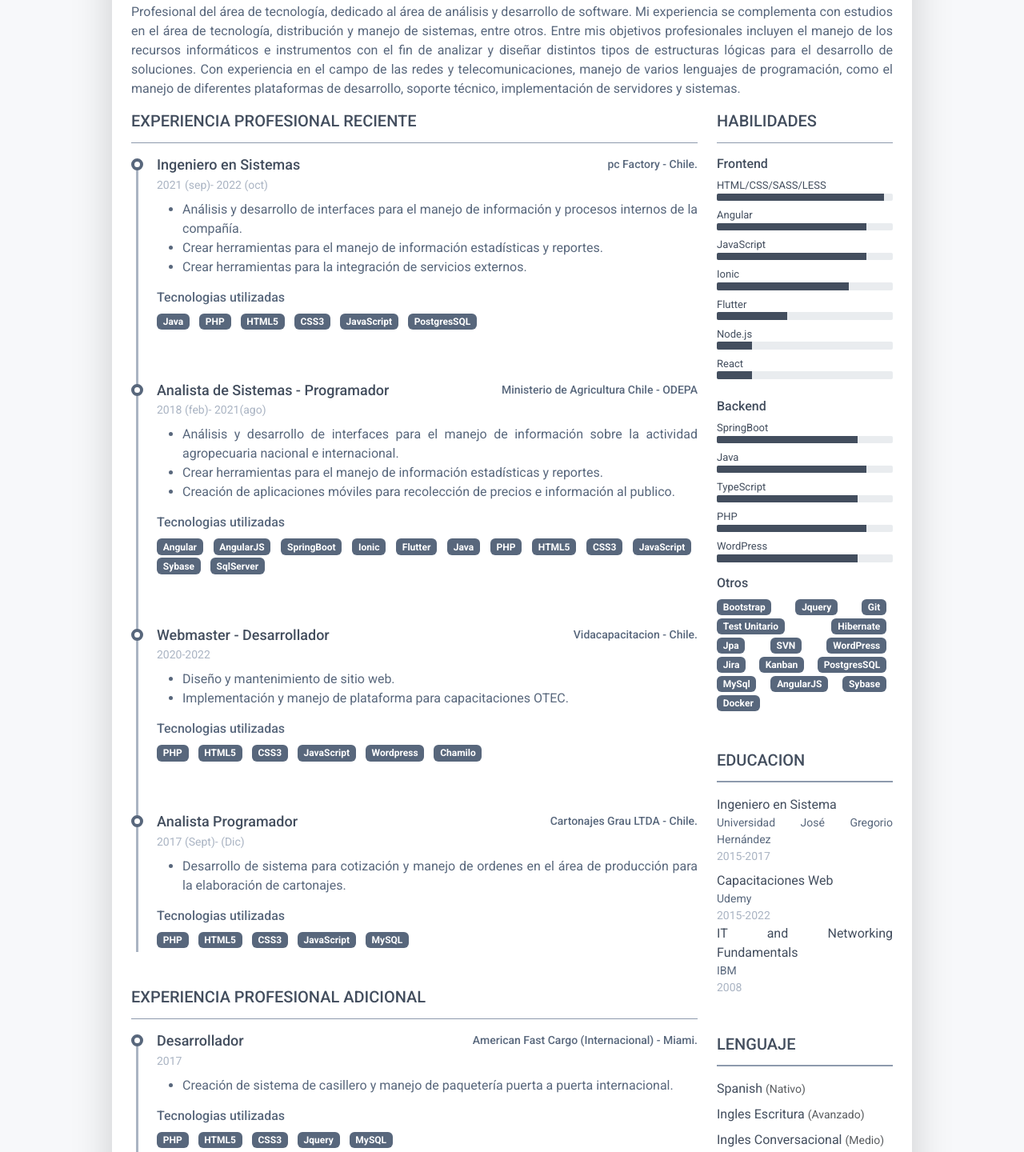
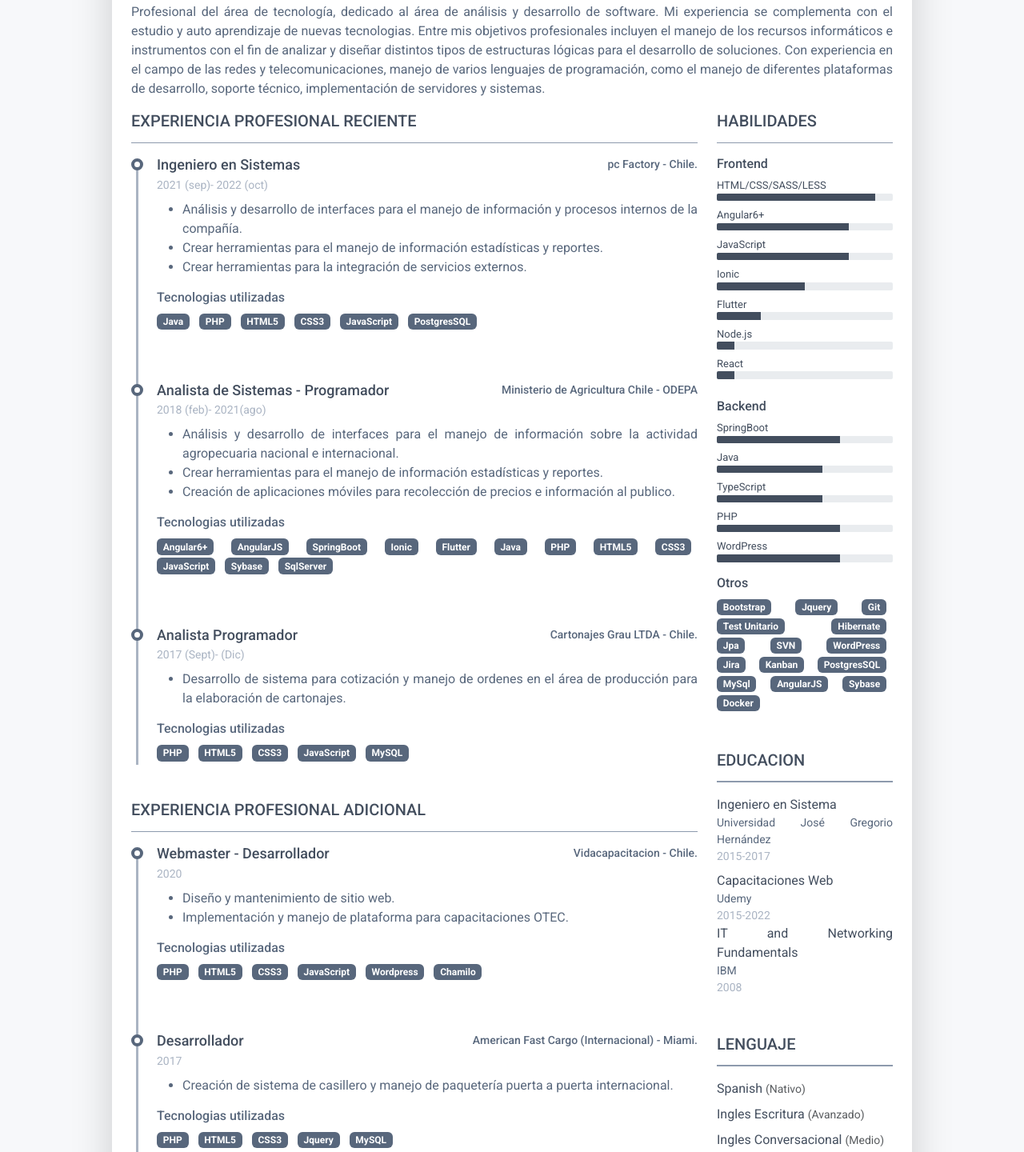
Before and after one commit to Cerik2005/cerik2005.github.io, a plain HTML site: page index.html in a window 1280 px wide. Shown: the part 519-1959 px from the top of the page at 80% size. Drawn offline with Linux system fonts and the light colour scheme.

Commit message:
Actualizacion de datos

```diff
--- a/index.html
+++ b/index.html
@@ -112,8 +112,7 @@
 					<div class="resume-section-content">
 						<p class="text-justify">Profesional del área de tecnología, dedicado al área de análisis y
 							desarrollo
-							de software. Mi experiencia se complementa con estudios en el
-							área de tecnología, distribución y manejo de sistemas, entre otros. Entre mis objetivos
+							de software. Mi experiencia se complementa con el estudio y auto aprendizaje de nuevas tecnologias. Entre mis objetivos
 							profesionales incluyen el manejo de los recursos informáticos e instrumentos con el fin de
 							analizar y diseñar distintos tipos de estructuras lógicas para el desarrollo de soluciones.
 							Con experiencia en el campo de las redes y telecomunicaciones, manejo de varios lenguajes de
@@ -187,7 +186,7 @@
 												utilizadas</h4>
 											<ul class="list-inline">
 												<li class="list-inline-item"><span
-														class="badge bg-secondary badge-pill">Angular</span></li>
+														class="badge bg-secondary badge-pill">Angular6+</span></li>
 												<li class="list-inline-item"><span
 														class="badge bg-secondary badge-pill">AngularJS</span></li>
 												<li class="list-inline-item"><span
@@ -213,38 +212,7 @@
 											</ul>
 										</div>
 									</article>
-									<article class="resume-timeline-item position-relative pb-5">
-										<div class="resume-timeline-item-header mb-2">
-											<div class="d-flex flex-column flex-md-row">
-												<h3 class="resume-position-title font-weight-bold mb-1">Webmaster -
-													Desarrollador</h3>
-												<div class="resume-company-name ms-auto">Vidacapacitacion - Chile.</div>
-											</div>
-											<div class="resume-position-time">2020-2022</div>
-										</div>
-										<div class="resume-timeline-item-desc">
-											<ul>
-												<li>Diseño y mantenimiento de sitio web.</li>
-												<li>Implementación y manejo de plataforma para capacitaciones OTEC.</li>
-											</ul>
-											<h4 class="resume-timeline-item-desc-heading font-weight-bold">Tecnologias
-												utilizadas</h4>
-											<ul class="list-inline">
-												<li class="list-inline-item"><span
-														class="badge bg-secondary badge-pill">PHP</span></li>
-												<li class="list-inline-item"><span
-														class="badge bg-secondary badge-pill">HTML5</span></li>
-												<li class="list-inline-item"><span
-														class="badge bg-secondary badge-pill">CSS3</span></li>
-												<li class="list-inline-item"><span
-														class="badge bg-secondary badge-pill">JavaScript</span></li>
-												<li class="list-inline-item"><span
-														class="badge bg-secondary badge-pill">Wordpress</span></li>
-												<li class="list-inline-item"><span
-														class="badge bg-secondary badge-pill">Chamilo</span></li>
-											</ul>
-										</div>
-									</article>
+
 									<article class="resume-timeline-item position-relative">
 										<div class="resume-timeline-item-header mb-2">
 											<div class="d-flex flex-column flex-md-row">
@@ -284,6 +252,38 @@
 								PROFESIONAL ADICIONAL</h2>
 							<div class="resume-section-content">
 								<div class="resume-timeline position-relative">
+									<article class="resume-timeline-item position-relative pb-5">
+										<div class="resume-timeline-item-header mb-2">
+											<div class="d-flex flex-column flex-md-row">
+												<h3 class="resume-position-title font-weight-bold mb-1">Webmaster -
+													Desarrollador</h3>
+												<div class="resume-company-name ms-auto">Vidacapacitacion - Chile.</div>
+											</div>
+											<div class="resume-position-time">2020</div>
+										</div>
+										<div class="resume-timeline-item-desc">
+											<ul>
+												<li>Diseño y mantenimiento de sitio web.</li>
+												<li>Implementación y manejo de plataforma para capacitaciones OTEC.</li>
+											</ul>
+											<h4 class="resume-timeline-item-desc-heading font-weight-bold">Tecnologias
+												utilizadas</h4>
+											<ul class="list-inline">
+												<li class="list-inline-item"><span
+														class="badge bg-secondary badge-pill">PHP</span></li>
+												<li class="list-inline-item"><span
+														class="badge bg-secondary badge-pill">HTML5</span></li>
+												<li class="list-inline-item"><span
+														class="badge bg-secondary badge-pill">CSS3</span></li>
+												<li class="list-inline-item"><span
+														class="badge bg-secondary badge-pill">JavaScript</span></li>
+												<li class="list-inline-item"><span
+														class="badge bg-secondary badge-pill">Wordpress</span></li>
+												<li class="list-inline-item"><span
+														class="badge bg-secondary badge-pill">Chamilo</span></li>
+											</ul>
+										</div>
+									</article>
 									<article class="resume-timeline-item position-relative pb-5">
 										<div class="resume-timeline-item-header mb-2">
 											<div class="d-flex flex-column flex-md-row">
@@ -615,15 +615,15 @@
 											<div class="resume-skill-name">HTML/CSS/SASS/LESS</div>
 											<div class="progress resume-progress">
 												<div class="progress-bar theme-progress-bar-dark" role="progressbar"
-													style="width: 95%" aria-valuenow="25" aria-valuemin="0"
+													style="width: 90%" aria-valuenow="25" aria-valuemin="0"
 													aria-valuemax="100"></div>
 											</div>
 										</li>
 										<li class="mb-2">
-											<div class="resume-skill-name">Angular</div>
+											<div class="resume-skill-name">Angular6+</div>
 											<div class="progress resume-progress">
 												<div class="progress-bar theme-progress-bar-dark" role="progressbar"
-													style="width: 85%" aria-valuenow="25" aria-valuemin="0"
+													style="width: 75%" aria-valuenow="25" aria-valuemin="0"
 													aria-valuemax="100"></div>
 											</div>
 										</li>
@@ -631,7 +631,7 @@
 											<div class="resume-skill-name">JavaScript</div>
 											<div class="progress resume-progress">
 												<div class="progress-bar theme-progress-bar-dark" role="progressbar"
-													style="width: 85%" aria-valuenow="25" aria-valuemin="0"
+													style="width: 75%" aria-valuenow="25" aria-valuemin="0"
 													aria-valuemax="100"></div>
 											</div>
 										</li>
@@ -639,7 +639,7 @@
 											<div class="resume-skill-name">Ionic</div>
 											<div class="progress resume-progress">
 												<div class="progress-bar theme-progress-bar-dark" role="progressbar"
-													style="width: 75%" aria-valuenow="25" aria-valuemin="0"
+													style="width: 50%" aria-valuenow="25" aria-valuemin="0"
 													aria-valuemax="100"></div>
 											</div>
 										</li>
@@ -647,7 +647,7 @@
 											<div class="resume-skill-name">Flutter</div>
 											<div class="progress resume-progress">
 												<div class="progress-bar theme-progress-bar-dark" role="progressbar"
-													style="width: 40%" aria-valuenow="25" aria-valuemin="0"
+													style="width: 25%" aria-valuenow="25" aria-valuemin="0"
 													aria-valuemax="100"></div>
 											</div>
 										</li>
@@ -655,7 +655,7 @@
 											<div class="resume-skill-name">Node.js</div>
 											<div class="progress resume-progress">
 												<div class="progress-bar theme-progress-bar-dark" role="progressbar"
-													style="width: 20%" aria-valuenow="25" aria-valuemin="0"
+													style="width: 10%" aria-valuenow="25" aria-valuemin="0"
 													aria-valuemax="100"></div>
 											</div>
 										</li>
@@ -663,7 +663,7 @@
 											<div class="resume-skill-name">React</div>
 											<div class="progress resume-progress">
 												<div class="progress-bar theme-progress-bar-dark" role="progressbar"
-													style="width: 20%" aria-valuenow="25" aria-valuemin="0"
+													style="width: 10%" aria-valuenow="25" aria-valuemin="0"
 													aria-valuemax="100"></div>
 											</div>
 										</li>
@@ -676,7 +676,7 @@
 											<div class="resume-skill-name">SpringBoot</div>
 											<div class="progress resume-progress">
 												<div class="progress-bar theme-progress-bar-dark" role="progressbar"
-													style="width: 80%" aria-valuenow="25" aria-valuemin="0"
+													style="width: 70%" aria-valuenow="25" aria-valuemin="0"
 													aria-valuemax="100"></div>
 											</div>
 										</li>
@@ -684,7 +684,7 @@
 											<div class="resume-skill-name">Java</div>
 											<div class="progress resume-progress">
 												<div class="progress-bar theme-progress-bar-dark" role="progressbar"
-													style="width: 85%" aria-valuenow="25" aria-valuemin="0"
+													style="width: 60%" aria-valuenow="25" aria-valuemin="0"
 													aria-valuemax="100"></div>
 											</div>
 										</li>
@@ -692,7 +692,7 @@
 											<div class="resume-skill-name">TypeScript</div>
 											<div class="progress resume-progress">
 												<div class="progress-bar theme-progress-bar-dark" role="progressbar"
-													style="width: 80%" aria-valuenow="25" aria-valuemin="0"
+													style="width: 60%" aria-valuenow="25" aria-valuemin="0"
 													aria-valuemax="100"></div>
 											</div>
 										</li>
@@ -700,7 +700,7 @@
 											<div class="resume-skill-name">PHP</div>
 											<div class="progress resume-progress">
 												<div class="progress-bar theme-progress-bar-dark" role="progressbar"
-													style="width: 85%" aria-valuenow="25" aria-valuemin="0"
+													style="width: 70%" aria-valuenow="25" aria-valuemin="0"
 													aria-valuemax="100"></div>
 											</div>
 										</li>
@@ -708,7 +708,7 @@
 											<div class="resume-skill-name">WordPress</div>
 											<div class="progress resume-progress">
 												<div class="progress-bar theme-progress-bar-dark" role="progressbar"
-													style="width: 80%" aria-valuenow="25" aria-valuemin="0"
+													style="width: 70%" aria-valuenow="25" aria-valuemin="0"
 													aria-valuemax="100"></div>
 											</div>
 										</li>
```
